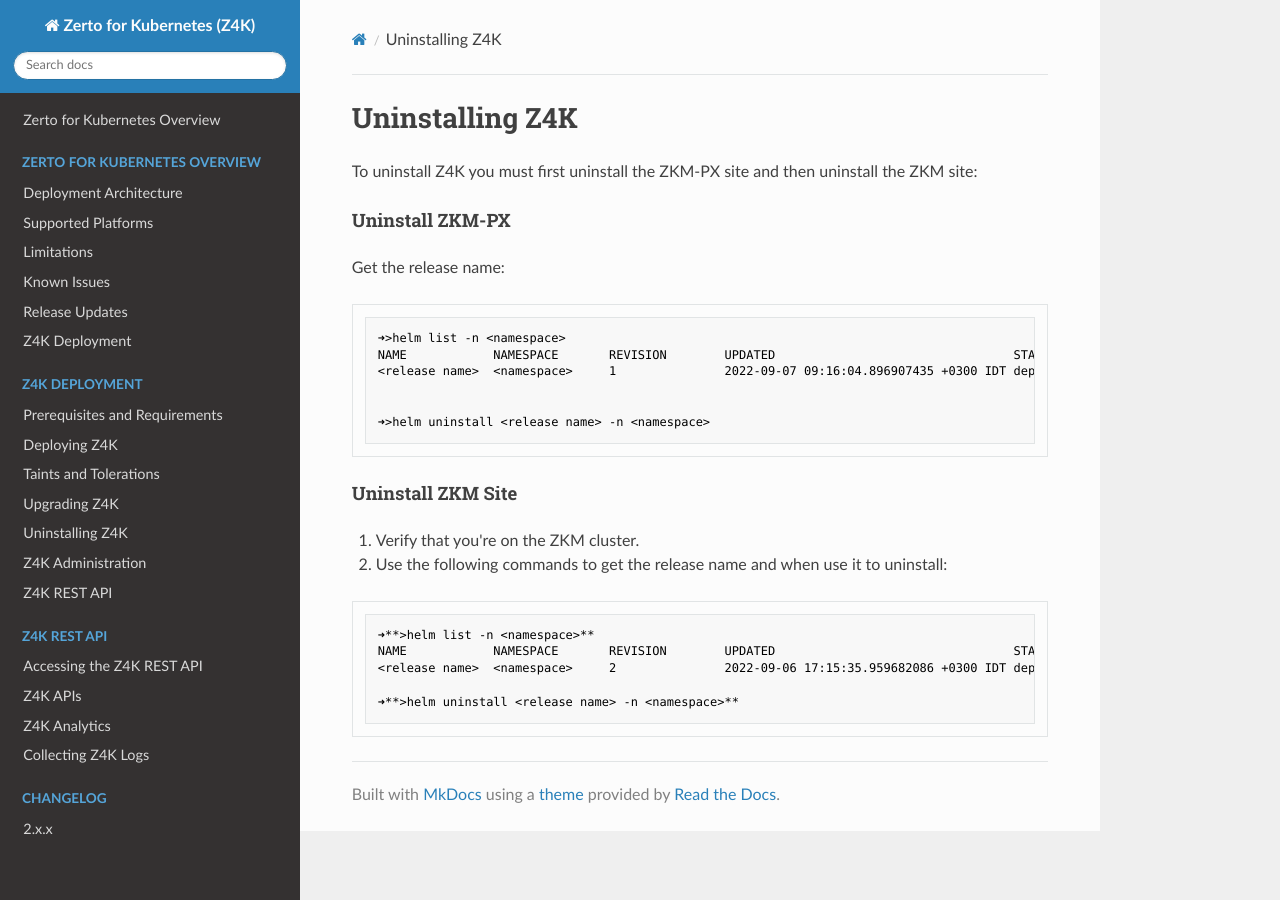
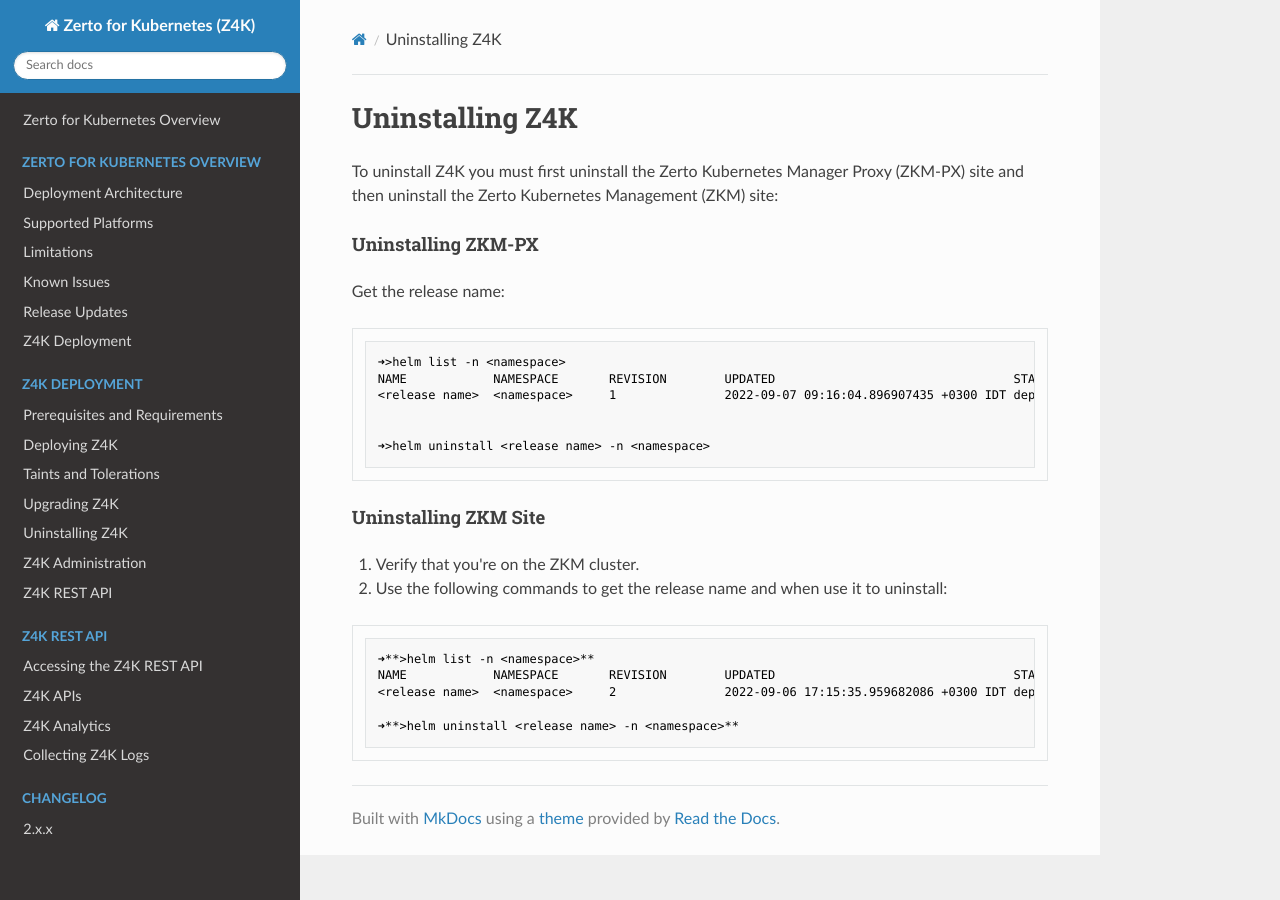
Before and after one commit to ZertoPublic/Z4K, an MkDocs documentation site: the page built from docs/UninstallingZ4K.md, in a window 1280 px wide. Built offline with MkDocs 1.6.1, drawn with Linux system fonts in a browser that asks for light colours.

Commit message:
Update UninstallingZ4K.md

````diff
--- a/docs/UninstallingZ4K.md
+++ b/docs/UninstallingZ4K.md
@@ -1,8 +1,8 @@
 # Uninstalling Z4K
 
-To uninstall Z4K you must first uninstall the ZKM-PX site and then uninstall the ZKM site:
+To uninstall Z4K you must first uninstall the Zerto Kubernetes Manager Proxy (ZKM-PX) site and then uninstall the Zerto Kubernetes Management (ZKM) site:
 
-#### Uninstall ZKM-PX
+#### Uninstalling ZKM-PX
 
 Get the release name:
 ```
@@ -14,7 +14,7 @@
 ➜>helm uninstall <release name> -n <namespace>
 ```
 
-#### Uninstall ZKM Site
+#### Uninstalling ZKM Site
 
 1. Verify that you're on the ZKM cluster.
 2. Use the following commands to get the release name and when use it to uninstall:
````
